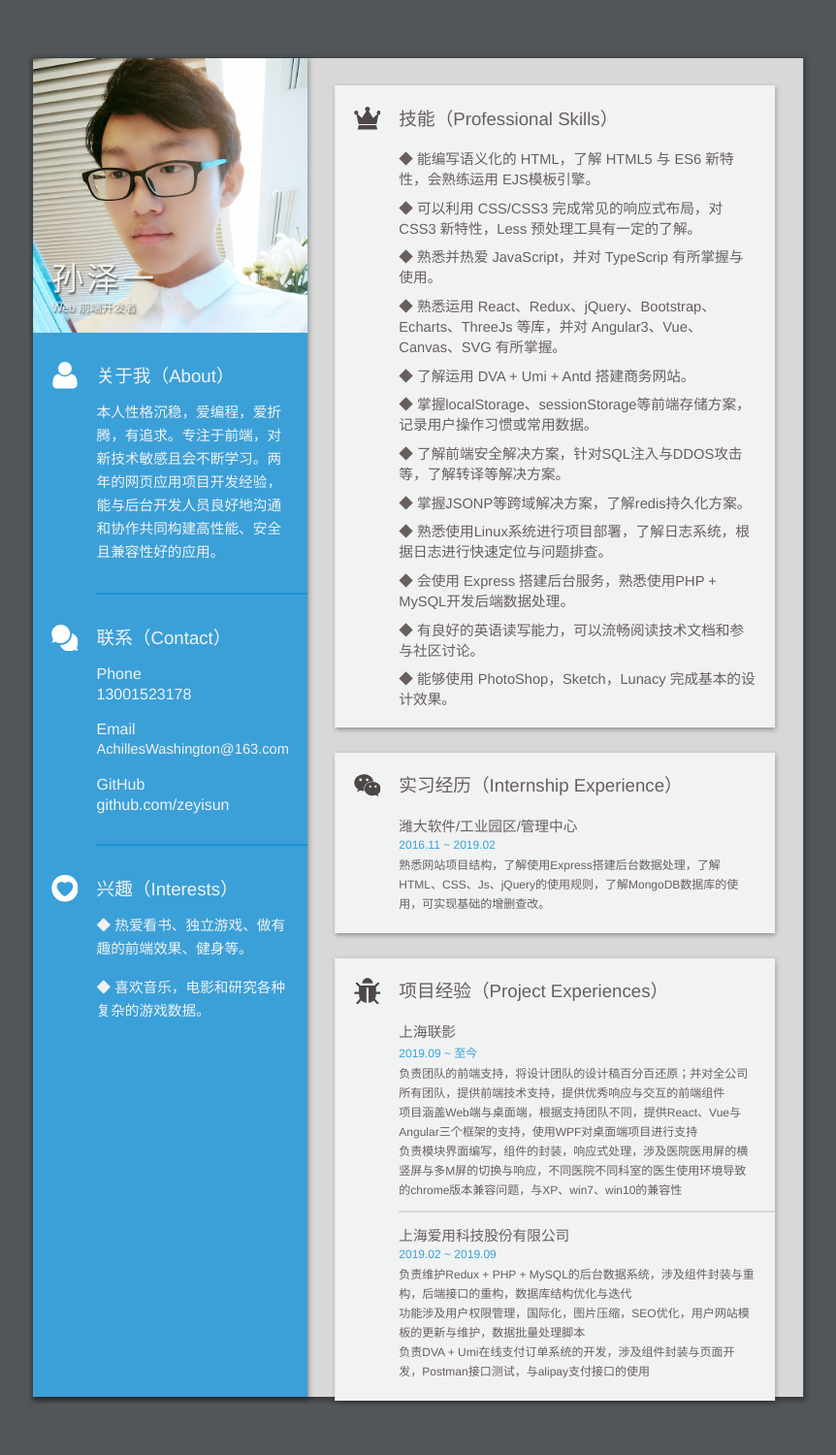
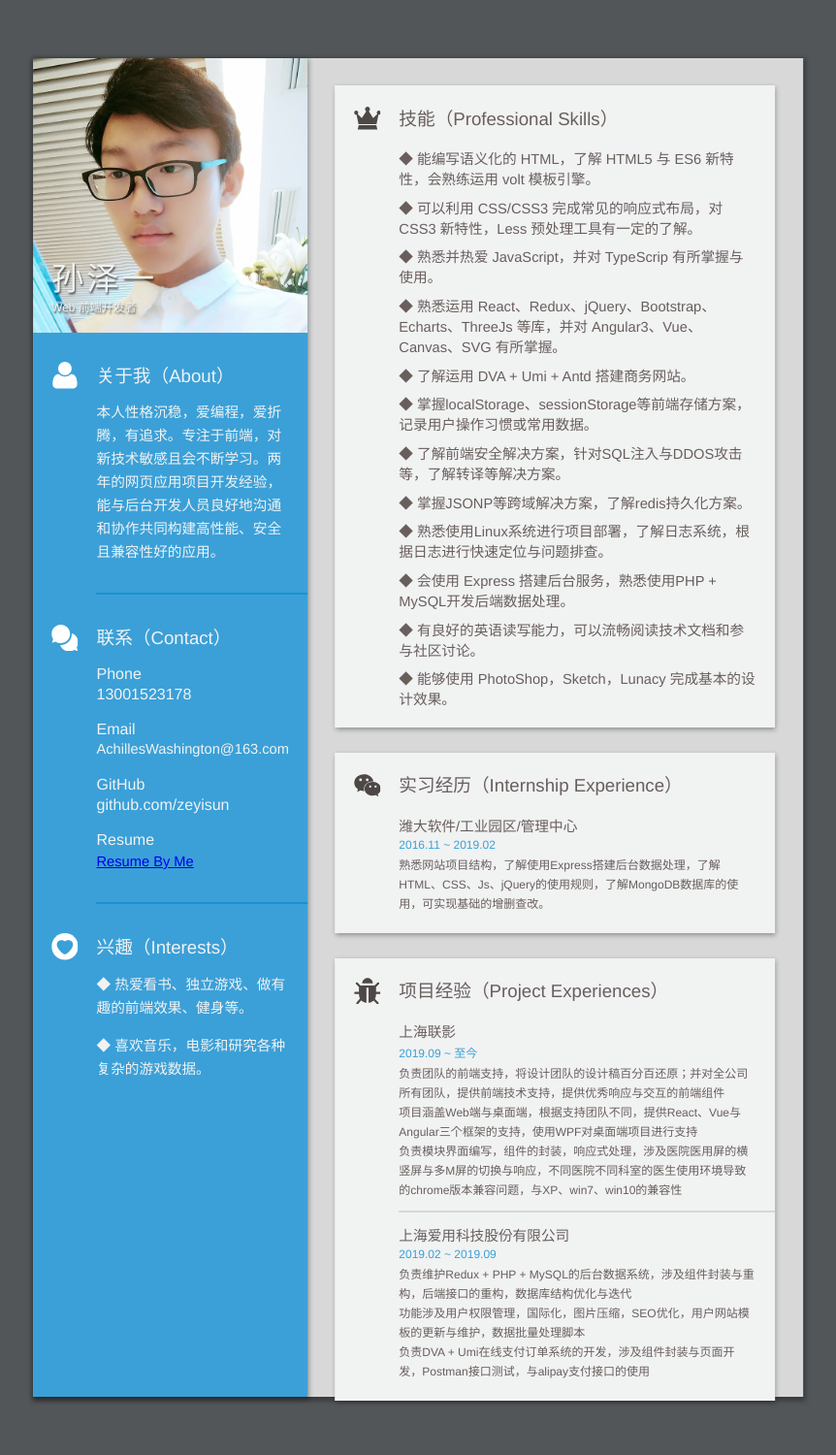
Before and after one commit to zeyisun/zeyisun.github.io, a Jekyll site: the page about.html, which Jekyll copies as it is, in a window 1280 px wide. Shown: the whole page at 97% size, without its empty margins (209-1071 px from the left). Built offline with Jekyll 4.4.1, drawn with Linux system fonts in a browser that asks for light colours; some web fonts are replaced.

Commit message:
Update about.html

```diff
--- a/about.html
+++ b/about.html
@@ -63,6 +63,10 @@
                     <p>GitHub</p>
                     <p>github.com/zeyisun</p>
                   </li>
+                  <li>
+                    <p>Resume</p>
+                    <a href="assets/pdf/SunZeyi-13001523178.pdf">Resume By Me</a>
+                  </li>
                 </ul>
               </div>
             </div>
@@ -115,7 +119,7 @@
               <div class="quality-content quality-skill">
                 <ul>
                   <li>
-                    <p> ◆ 能编写语义化的 HTML，了解 HTML5 与 ES6 新特性，会熟练运用 EJS模板引擎。</p>
+                    <p> ◆ 能编写语义化的 HTML，了解 HTML5 与 ES6 新特性，会熟练运用 volt 模板引擎。</p>
                   </li>
                   <li>
                     <p>◆ 可以利用 CSS/CSS3 完成常见的响应式布局，对 CSS3 新特性，Less 预处理工具有一定的了解。</p>
```
